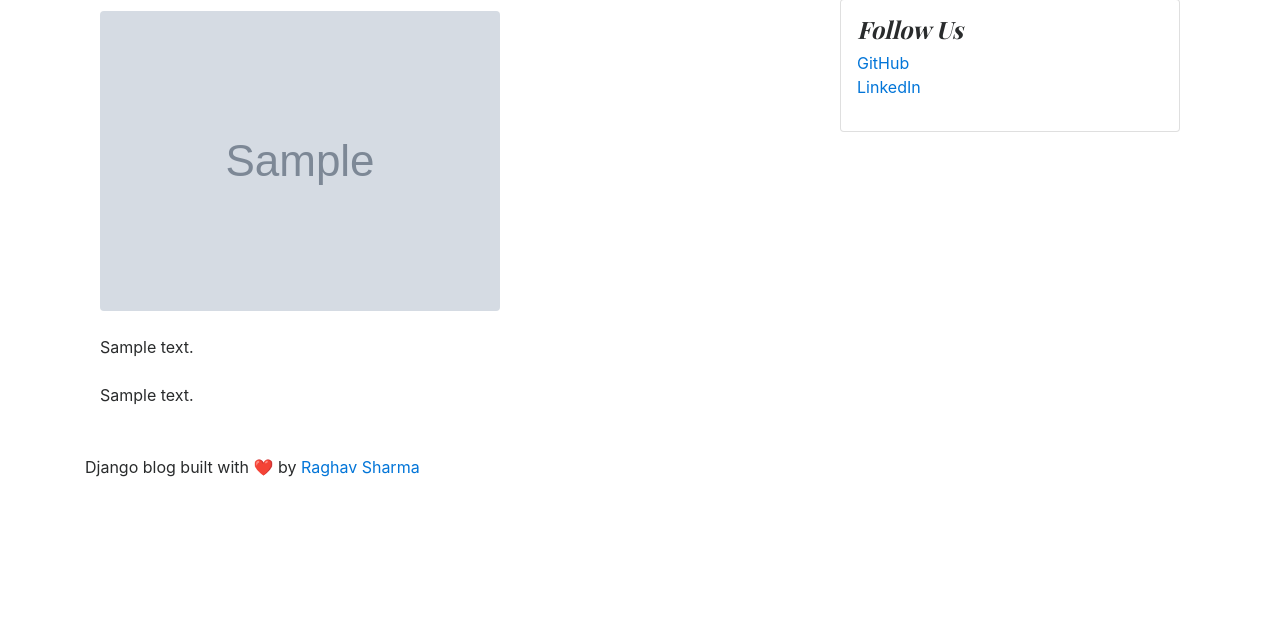
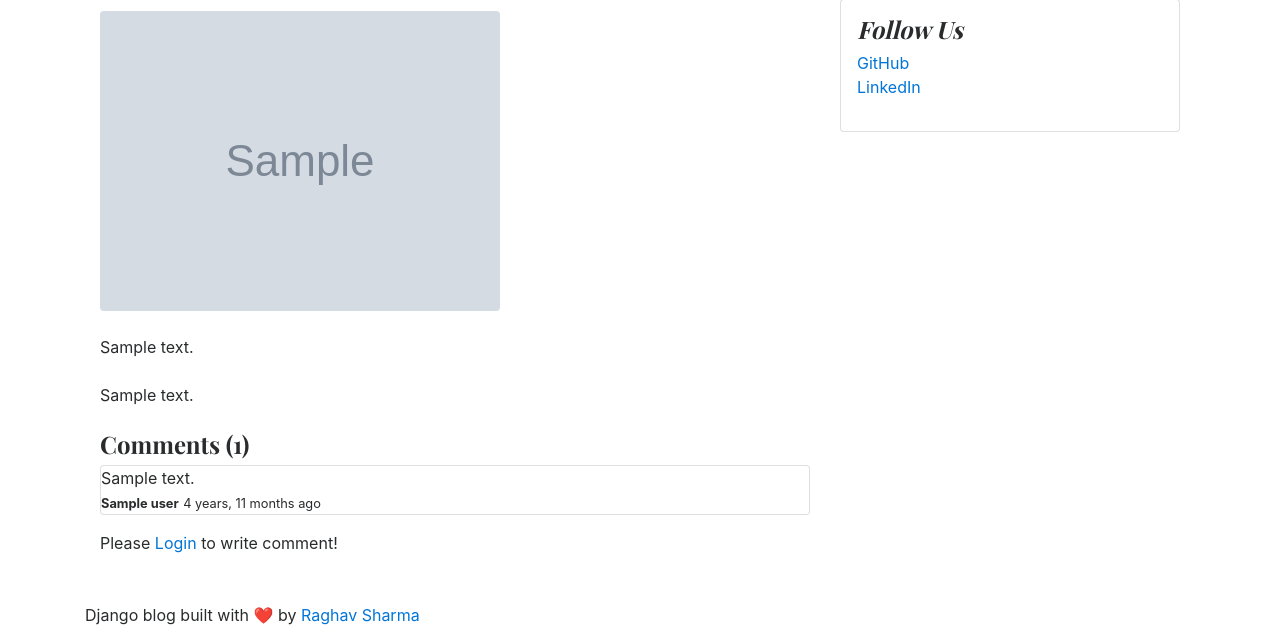
Before and after one commit to raghavsharma1603/blog_website, a Django app: template templates/blogs.html in a window 1280 px wide. Shown: the part 303-946 px from the top of the page. Before the commit the page ends 780 px from the top, so only its background shows below. Run offline with Django 5.2, Linux system fonts and the light colour scheme; the template is opened without the code that fills it: most values are stand-ins (such as "Sample title", 1, 10 or a date in 2020); grey boxes marked "Sample" are stand-in pictures; data that the repository does not hold is empty.

Commit message:
complete

```diff
--- a/templates/blogs.html
+++ b/templates/blogs.html
@@ -24,6 +24,43 @@
                 <section class="mb-5">
                     <p class="fs-5 mb-4">{{ single_post.short_description }} </p>
                     <p class="fs-5 mb-4">{{ single_post.blog_body }} </p>
+
+                    <!-- COMMENTS -->
+                     <h4>Comments ({{comment_count}})</h4>
+                    {% if comments %}
+                    {% for comment in comments %}
+                        <div class="card">
+                            <div class="card-body">
+                                <p class="card-text mb-0">
+                                    {{comment}}
+                                </p>
+                                <span>
+                                    <small> <strong>{{ comment.user }}</strong></small>
+                                    <small>{{ comment.created_at| timesince }} ago</small>
+                                </span>
+                            </div>
+                        </div>
+                    {% endfor %}
+
+                    {% else %}
+                    No Comments
+
+                    {% endif %}
+
+                    <div class="form-group">
+                        {% if user.is_authenticated %}
+                        <form action="" method="POST">
+                            {% csrf_token %}
+                            <textarea name="comment" class="form-control" placeholder="Write your Comment " id=""></textarea>
+                            <input type="submit" class="btn btn-primary mt-3 " name="" id="">
+                        </form>
+
+                        {% else %}
+
+                        <p class="mt-3">Please <span><a href="{% url 'login' %}">Login</a></span> to write comment! </p>
+
+                        {% endif %}
+                    </div>
                     </section>
             </article>
         </div>
```
